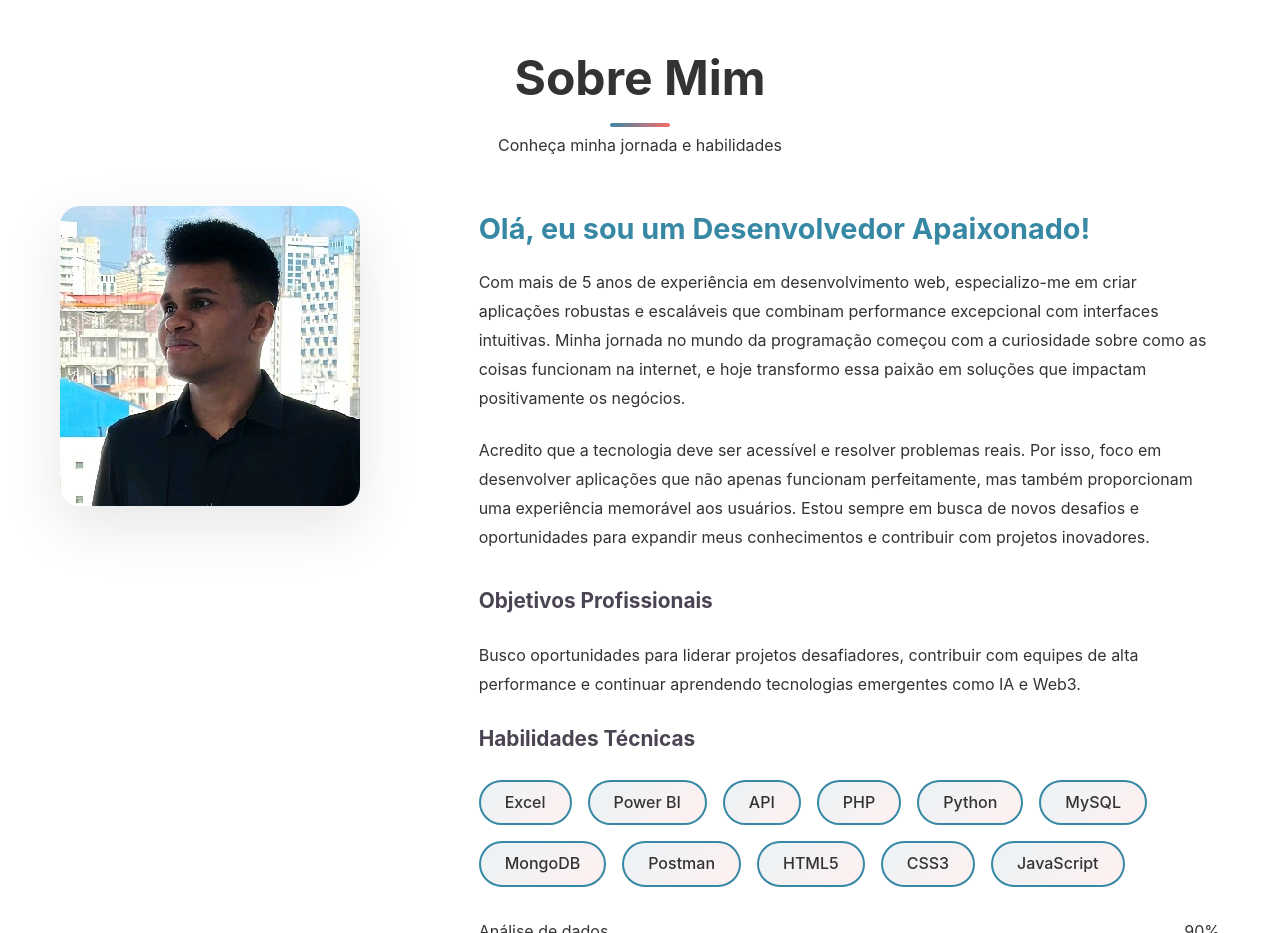
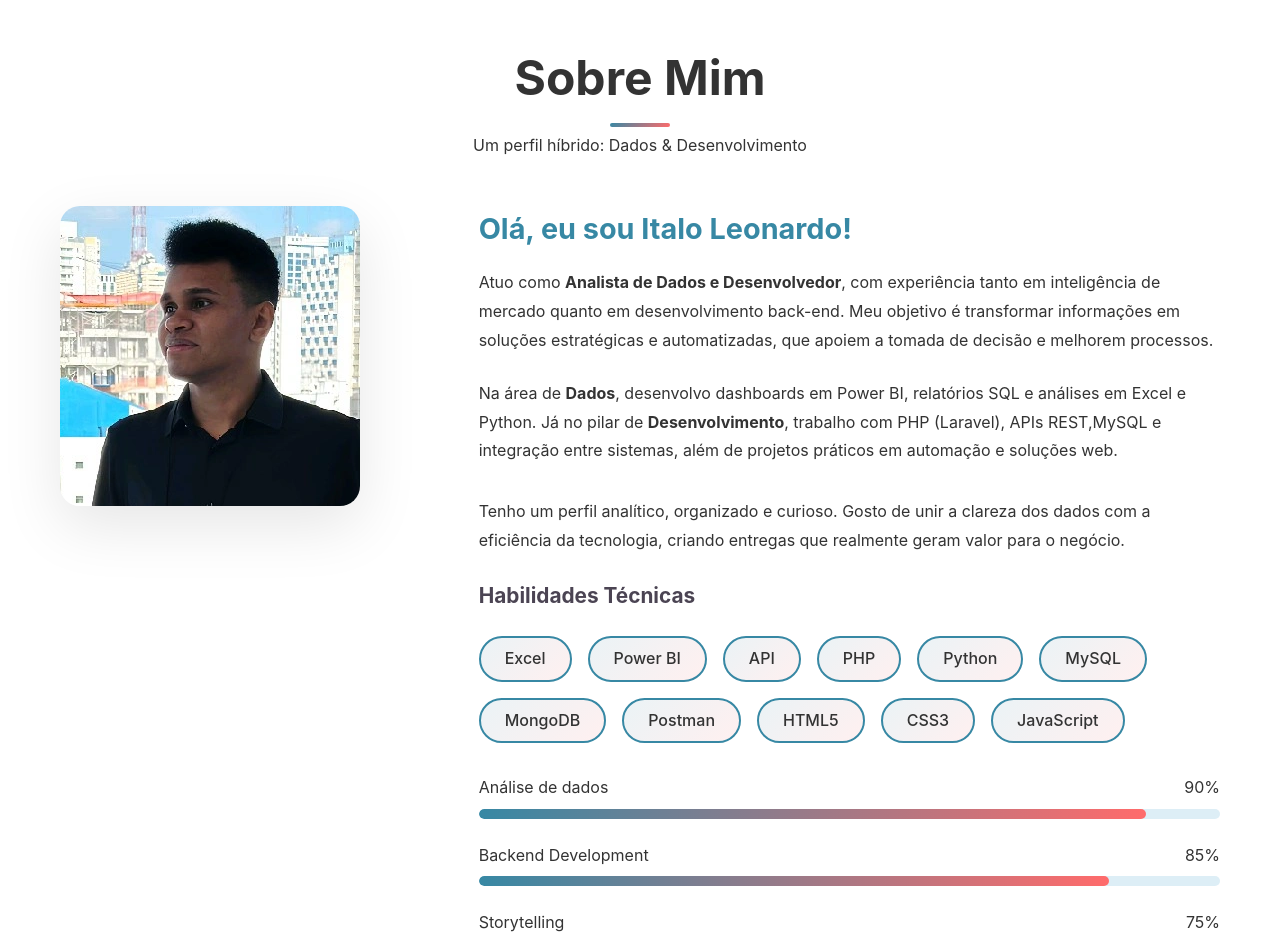
Before and after one commit to italo-leonardo/portfolio, a plain HTML site: page index.html in a window 1280 px wide. Shown: the part 840-1773 px from the top of the page. Drawn offline with Linux system fonts and the light colour scheme.

Commit message:
Sobre feito

```diff
--- a/index.html
+++ b/index.html
@@ -62,31 +62,25 @@
         <div class="container">
             <div class="section-title">
                 <h2>Sobre Mim</h2>
-                <p>Conheça minha jornada e habilidades</p>
+                <p>Um perfil híbrido: Dados & Desenvolvimento</p>
             </div>
             <div class="about-content">
                 <div class="about-image">
                     <div class="about-img"></div>
                 </div>
                 <div class="about-text">
-                    <h3>Olá, eu sou um Desenvolvedor Apaixonado!</h3>
+                    <h3>Olá, eu sou Italo Leonardo!</h3>
                     <p>
-                        Com mais de 5 anos de experiência em desenvolvimento web, especializo-me em criar aplicações
-                        robustas e escaláveis que combinam performance excepcional com interfaces intuitivas. Minha
-                        jornada no mundo da programação começou com a curiosidade sobre como as coisas funcionam na
-                        internet, e hoje transformo essa paixão em soluções que impactam positivamente os negócios.
+                        Atuo como <strong>Analista de Dados e Desenvolvedor</strong>, com experiência tanto em inteligência de mercado quanto em desenvolvimento back-end. Meu objetivo é transformar informações em soluções estratégicas e automatizadas, que apoiem a tomada de decisão e melhorem processos.
                     </p>
                     <p>
-                        Acredito que a tecnologia deve ser acessível e resolver problemas reais. Por isso, foco em
-                        desenvolver aplicações que não apenas funcionam perfeitamente, mas também proporcionam uma
-                        experiência memorável aos usuários. Estou sempre em busca de novos desafios e oportunidades
-                        para expandir meus conhecimentos e contribuir com projetos inovadores.
+                        Na área de <strong>Dados</strong>, desenvolvo dashboards em Power BI, relatórios SQL e análises em Excel e Python. Já no pilar de <strong>Desenvolvimento</strong>, trabalho com PHP (Laravel), APIs REST,MySQL e integração entre sistemas, além de projetos práticos em automação e soluções web.
                     </p>
 
                     <div class="skills">
-                        <h4>Objetivos Profissionais</h4>
-                        <p>Busco oportunidades para liderar projetos desafiadores, contribuir com equipes de alta performance
-                        e continuar aprendendo tecnologias emergentes como IA e Web3.</p>
+                        <p>
+                            Tenho um perfil analítico, organizado e curioso. Gosto de unir a clareza dos dados com a eficiência da tecnologia, criando entregas que realmente geram valor para o negócio.
+                        </p>
 
                         <h4>Habilidades Técnicas</h4>
                         <div class="skill-tags">
```
